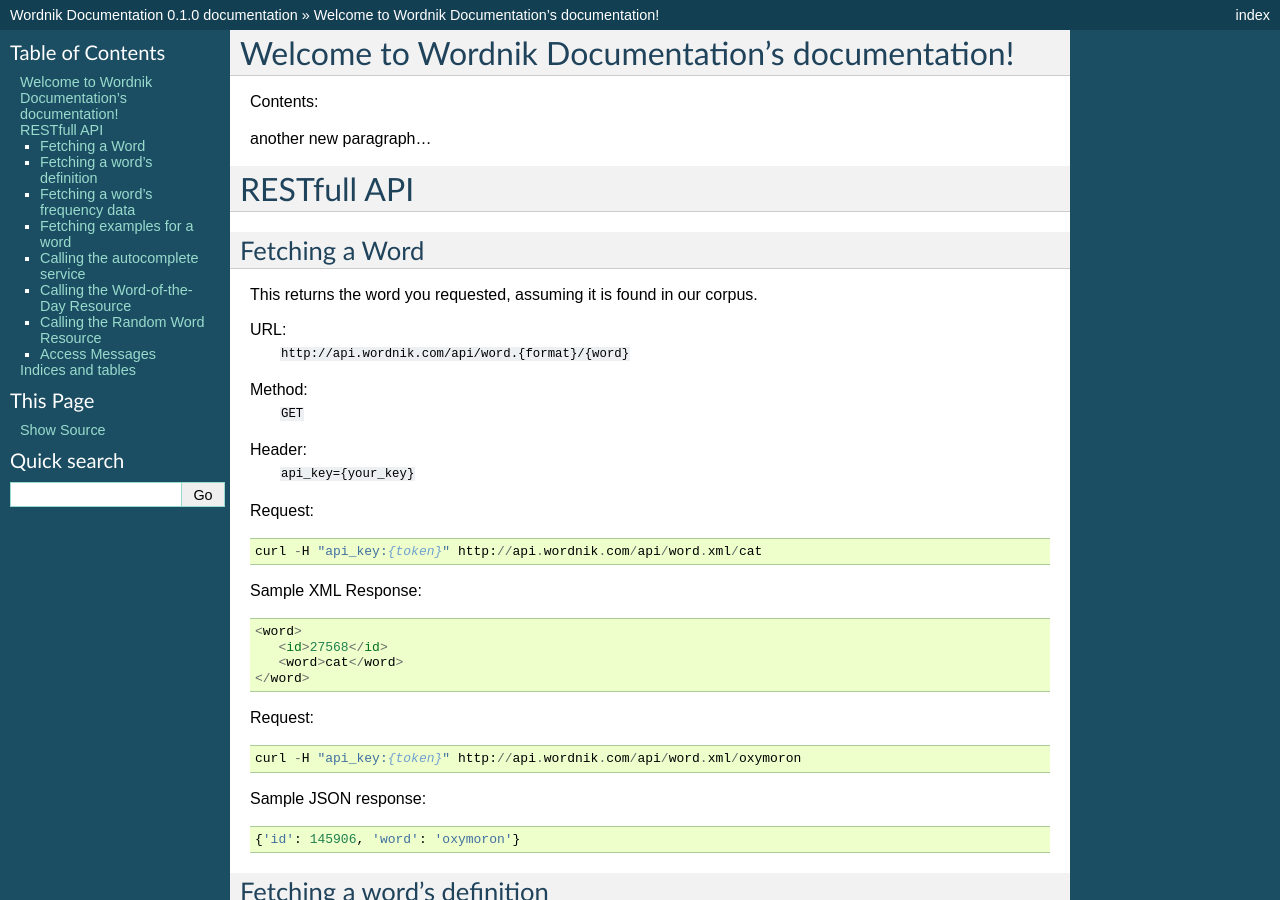
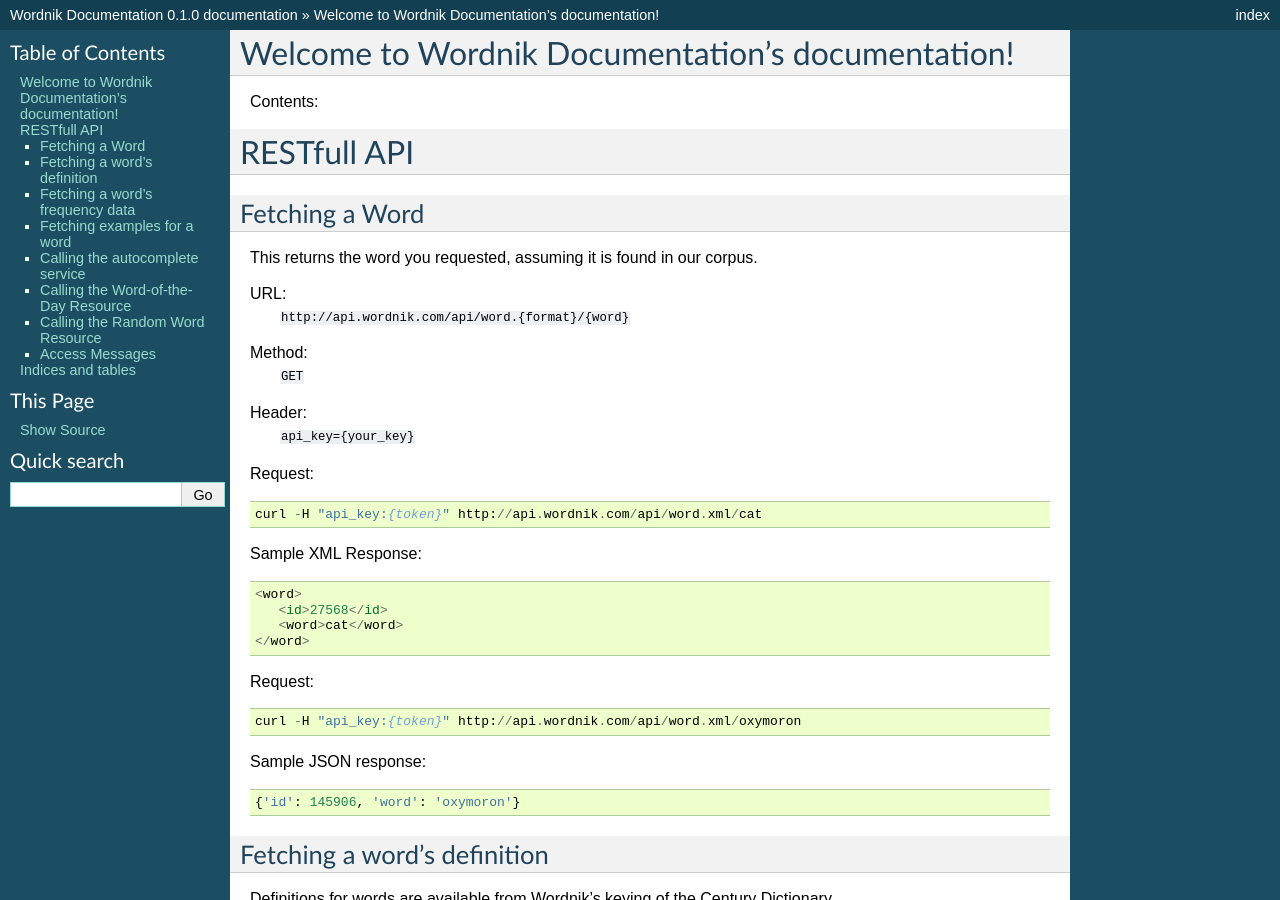
Before and after one commit to serverhorror/python-wordnik, a Sphinx documentation site: the page built from docs/source/index.rst, in a window 1280 px wide and 900 px high. Built offline with Sphinx 7.4.7, drawn with Linux system fonts in a browser that asks for light colours; formulas are drawn with MathJax 3.

Commit message:
removing test paragraph again

```diff
--- a/docs/source/index.rst
+++ b/docs/source/index.rst
@@ -10,8 +10,6 @@
 
 .. toctree::
    :maxdepth: 2
-
-another new paragraph...
 
 RESTfull API
 ============
```
